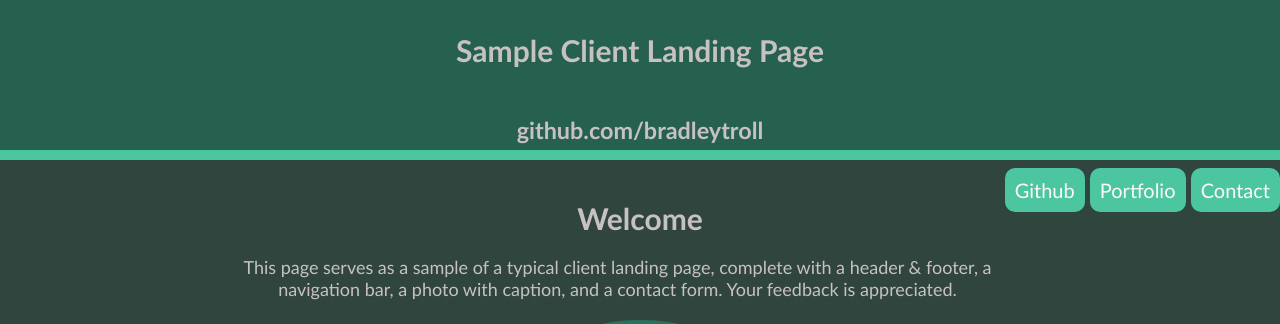
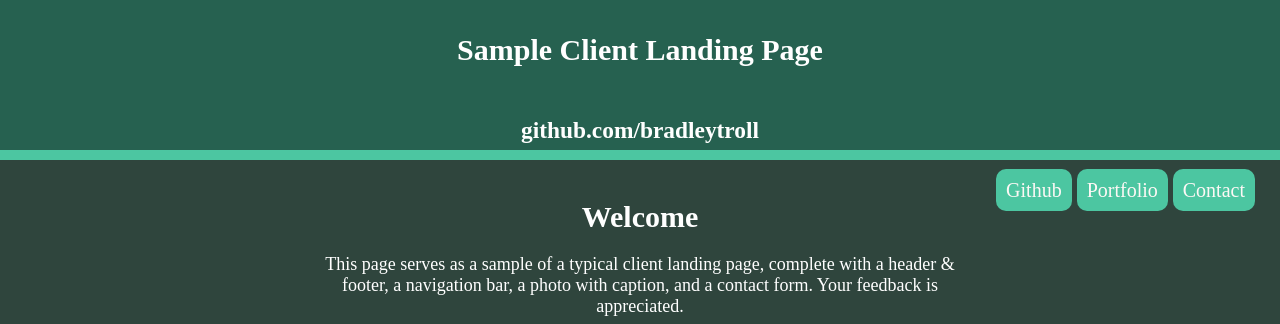
Before and after one commit to bradleytroll/22_stu_mini-project, a plain HTML site: page assets/index.html in a window 1280 px wide. Shown: the top 324 px of the page. Drawn offline with Linux system fonts and the light colour scheme; grey boxes are pictures that could not be loaded.

Commit message:
Made minor aesthetic changes in index.html and style.css.

```diff
--- a/assets/index.html
+++ b/assets/index.html
@@ -4,19 +4,19 @@
     <meta charset="UTF-8">
     <meta name="viewport" content="width=device-width, initial-scale=1.0">
     <link rel="stylesheet" type="text/css" href="./style.css">
-    <title>Client Landing Page</title>
+    <title>Sample Client Landing Page</title>
 </head>
 
 <body>
     <header>
-        <nav class ="text-right">
+        <nav class="text-right">
             <h1 class="text-center">
                 Sample Client Landing Page
             </h1>
             <h3 class="text-center">
                 github.com/bradleytroll
             </h3>
-            <ul>
+            <ul class="padded-right">
                 <li><a href="https://github.com/">Github</a></li>
                 <li><a href="#">Portfolio</a></li>
                 <li><a href="#contact">Contact</a></li>
@@ -60,7 +60,7 @@
     </main>
 
     <footer class="text-right">
-        © 2023 B. Troll Designs
+        <h5 class="padded-right">© 2023 B. Troll Designs</h5>
       </footer>
 </body>
 </html>
--- a/assets/style.css
+++ b/assets/style.css
@@ -5,10 +5,10 @@
 
   body {
     position: relative;
-    font-family: 'Gill Sans', 'Gill Sans MT', Calibri, 'Trebuchet MS', sans-serif;
+    font-family: 'Times New Roman', Times, serif;
     font-size: 20px;
     background-color: rgb(47, 69, 61);
-    color:rgb(200, 193, 195)
+    color:rgb(255, 255, 255)
   }
 
   main {
@@ -21,8 +21,8 @@
   }
 
   p {
-    margin-left: 230px;
-    margin-right: 275px;
+    margin-left: 300px;
+    margin-right: 300px;
     font-size: 18px;
   }
 
@@ -139,3 +139,7 @@
   .ul-form {
     height: 50px;
   }
+
+  .padded-right {
+    padding-right: 25px;
+  }
```
